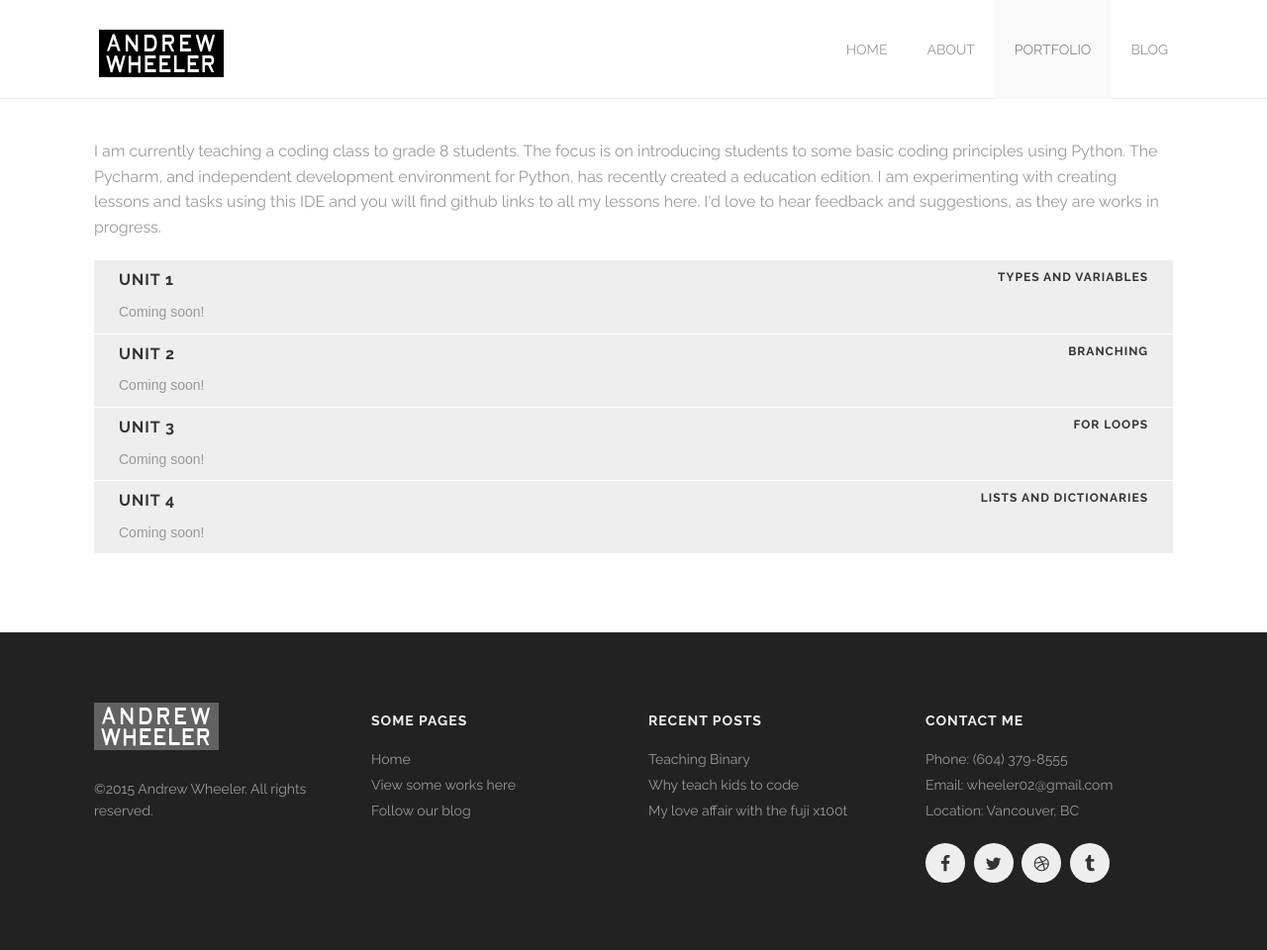
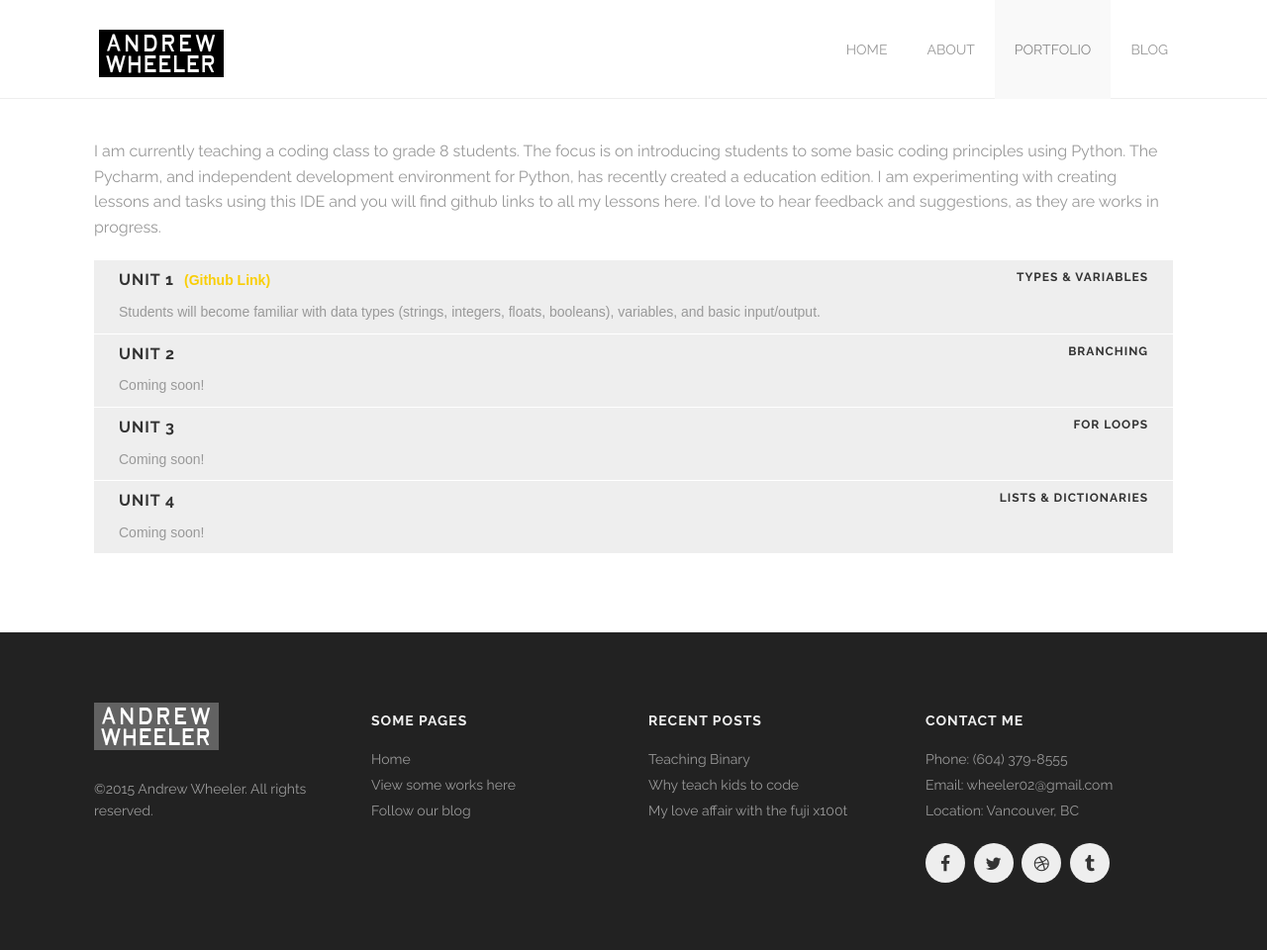
Before and after one commit to awheels/awheels.github.io, a Jekyll site: the page built from portfolio_items/python_lessons.html, in a window 1280 px wide. Shown: the whole page at 99% size. Built offline with Jekyll 4.4.1, drawn with Linux system fonts in a browser that asks for light colours.

Commit message:
added text for curricular links and pycharm projects

```diff
--- a/portfolio.html
+++ b/portfolio.html
@@ -81,13 +81,13 @@ works:
       </ul>
     </div>
   </div>
-  <div class='four spacing'></div>
+<!--   <div class='four spacing'></div>
   <div class='row'>
     <div class='large-12 columns'>
       <p class='centered-text'>
         <a class='button' href='#'>See more works</a>
       </p>
     </div>
-  </div>
+  </div> -->
   <div class='four spacing'></div>
 </div>
--- a/portfolio_items/curricular_links.html
+++ b/portfolio_items/curricular_links.html
@@ -45,7 +45,7 @@ section_id: portfolio
 										<h3 class="project">Rotating Squares</h3>
 										<h5 class="subject">Mathematics</h5>
 									</div>
-									<p>Students apply their </p>
+									<p>Transformations of 2D shapes can be explored, specifically rotations. An understanding of angles will also be required to ensure that a full 360 degree rotation is made. The program could also be adapted to look at translations and reflections.</p>
 								</div>
 							</div>
 						</div>
@@ -61,7 +61,7 @@ section_id: portfolio
 										<h3 class="project">Pong</h3>
 										<h5 class="subject">Mathematics</h5>
 									</div>
-									<p>Students apply their </p>
+									<p>Students will need to have a strong understanding of various mathematical concepts to create their version of pong. They will need to be confident with cartesian geometry, specifically the coordinate system. Vectors will also be applied to control the balls speed and direction.</p>
 								</div>
 							</div>
 						</div>
--- a/portfolio_items/python_lessons.html
+++ b/portfolio_items/python_lessons.html
@@ -14,10 +14,10 @@ section_id: portfolio
 							<div class="medium-12 columns">
 								<div class="curricular-title">
 									<div style="display:flex; justify-content: space-between">
-										<h3>Unit 1</h3>
-										<h5 class="description">Types and Variables</h5>
+										<span><h3 style="float:left; margin-right:10px;">Unit 1</h3><strong><a href="https://github.com/awheels/pycharm-edu-topic1" target="_blank">(Github Link)</a></strong></span>
+										<h5 class="description">Types & Variables</h5>
 									</div>
-									<p>Coming soon!</p>
+									<p>Students will become familiar with data types (strings, integers, floats, booleans), variables, and basic input/output.</p>
 								</div>
 							</div>
 						</div>
@@ -54,7 +54,7 @@ section_id: portfolio
 								<div class="curricular-title">
 									<div style="display:flex; justify-content: space-between">
 										<h3>Unit 4</h3>
-										<h5 class="description">Lists and Dictionaries</h5>
+										<h5 class="description">Lists & Dictionaries</h5>
 									</div>
 									<p>Coming soon!</p>
 								</div>
```
Also changed, not shown: other parts of portfolio_items/curricular_links.html (+1 -1 lines), 5 other files.
